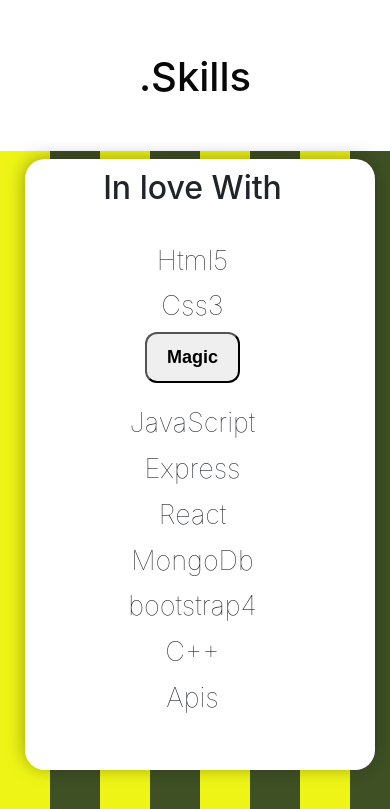
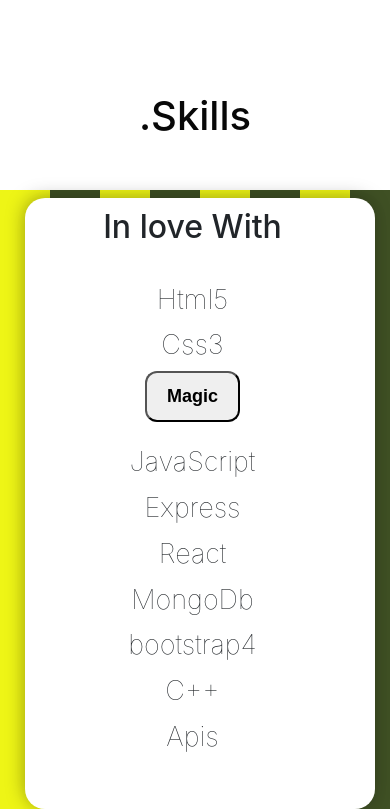
Before and after one commit to sahdev50/sahdevPortofolio, a plain HTML site: page index.html in a window 390 px wide. Shown: the part 2130-2939 px from the top of the page. Drawn offline with nearby package versions, Linux system fonts and the light colour scheme.

Commit message:
responsive design

```diff
--- a/assests/css/style.css
+++ b/assests/css/style.css
@@ -412,6 +412,7 @@
 
 @media (max-width: 667px) {
   .third-section {
+    margin-top: 120%;
     height: 160vh;
   }
 }
```
